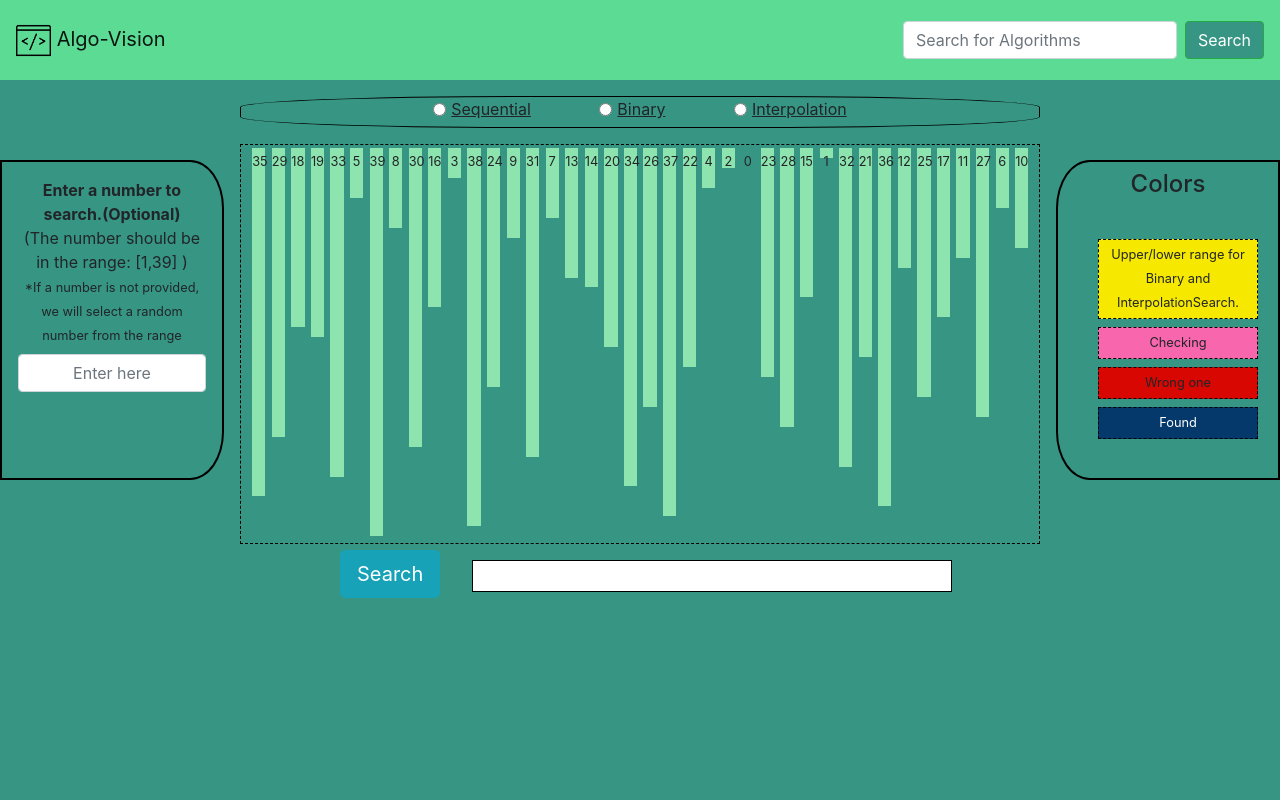
After one commit to pran01/AlgoVision, a Flask app: page /searching in a window 1280 px wide. The commit adds this page. Run offline with Flask 2, Linux system fonts and the light colour scheme; some libraries are stand-ins or nearby versions.

Commit message:
Searching

```diff
--- a/algovision/routes.py
+++ b/algovision/routes.py
@@ -4,3 +4,8 @@ from algovision import app
 @app.route('/',methods=['GET','POST'])
 def home():
     return render_template('home.html')
+
+
+@app.route('/searching',methods=['GET','POST'])
+def searching():
+    return render_template('searching.html')
--- a/algovision/static/css/style.css
+++ b/algovision/static/css/style.css
@@ -1,7 +1,9 @@
+*{
+    margin: 0;
+    padding: 0;
+}
 html,body{
     height: 100%;
-    margin: 0px;
-    padding: 0px;
 }
 
 .full-height{
@@ -17,3 +19,89 @@ html,body{
 a{
     text-decoration: none;
 }
+
+.searching{
+    border: 1px black dashed;
+    width: 50em;
+    height: 25em;
+    margin-top: 1em;
+    padding: 0;
+    padding-left: 0.5em;
+    margin-left: 15em;
+}
+
+.searching-algos{
+    border: 1px black solid;
+    margin-top: 1em;
+    border-radius: 35%;
+    width: 50em;
+    height: 2em;
+}
+
+.form-check{
+    margin: 0em 2em;
+}
+
+.search-parameters{
+    border: 2px black solid;
+    float: left;
+    height: 20em;
+    width: 14em;
+    margin: 0;
+    margin-top: 2em;
+    border-top-right-radius: 15%;
+    border-bottom-right-radius: 15%;
+    padding: 1em;
+}
+
+.colors{
+    border: 2px black solid;
+    float: right;
+    height: 20em;
+    width: 14em;
+    margin: 0;
+    margin-top: 2em;
+    border-top-left-radius: 15%;
+    border-bottom-left-radius: 15%;
+    padding: 0.5em;
+}
+
+.color-item{
+    border: 1px black dashed;
+    height: 5em;
+    width: 10em;
+    margin:0;
+    margin-left: 2em;
+    margin-top: 0.5em;
+    padding: 0.1em;
+}
+
+.color-item-label{
+    font-size: 0.8em;
+}
+
+#chosendiv{
+    border: 1px black solid;
+    margin: 0;
+    width: 30em;
+    float: left;
+    margin-top: 1em;
+    margin-left: 2em;
+    height: 2em;
+    background: white;
+}
+
+#searchbtn{
+    float: left;
+    margin-left: 17em;
+    margin-top: 0.3em;
+}
+
+.code{
+    border:1px solid;
+    width:500px;
+    height:200px;
+    overflow:auto;
+    outline:none;
+    resize:none;
+}
--- /dev/null
+++ b/algovision/static/js/searching.js
@@ -0,0 +1,228 @@
+let searching=document.querySelector(".searching");
+let searchbtn=document.querySelector("#searchbtn");
+let search=document.querySelector("#search");
+let chosen=document.querySelector("#chosen");
+
+for (var a=[],i=0;i<40;++i) a[i]=i;
+
+// http://stackoverflow.com/questions/962802#962890
+function shuffle(array) {
+  var tmp, current, top = array.length;
+  if(top) while(--top) {
+    current = Math.floor(Math.random() * (top + 1));
+    tmp = array[current];
+    array[current] = array[top];
+    array[top] = tmp;
+  }
+  return array;
+}
+
+function heightwise(num){
+    return (num/40)*100;
+}
+
+function sleep(ms) {
+    return new Promise(resolve => setTimeout(resolve, ms));
+}
+
+function getAlgo(name){
+    let group=document.getElementsByName(name);
+    for(let i=0;i<group.length;i++){
+        if(group[i].checked)
+            return group[i].value;
+    }
+    return null;
+}
+
+
+a = shuffle(a);
+a=a.map(heightwise);
+let a_copy=[...a];
+let sorted=a.sort(function(a,b){return a-b;});
+a=[...a_copy];
+
+
+let blockHeight=50;
+let width=50-0.4*40
+
+function randomIntFromInterval(min,max){
+    return Math.floor(Math.random()*(max-min+1)+min);
+}
+
+for (let i=0;i<a.length;i++){
+    let bar=document.createElement("div");
+    bar.style=`height: ${a[i]}%;width:${33/40}em;background:#8ee4af;margin:0.2em;float:left;`;
+    bar.classList.add(`bar${i}`);
+    bar.innerHTML=`<span style="font-size:0.8em;">${(a[i]/100)*40}</span>`;
+    searching.appendChild(bar);
+}
+
+searchbtn.addEventListener("click",()=>StartSearching(),false);
+
+function StartSearching(){
+    let num=document.querySelector("#ToSearch");
+    let num_range=document.querySelector('#ToSearchRange');
+    num_range.style.color="Black";
+    let x;
+    if(num.value){
+        x=num.value;
+        if(x>39||x<1){
+            num_range.style.color="#d80702";//red
+            return ;
+        }
+    }
+    else{
+        x=randomIntFromInterval(1,39);
+        num.value=x;
+    }
+    let Algo=getAlgo('SearchAlgos');
+    if (Algo=="Sequential"){
+        sequentialSearch(x);
+    }
+    else if(Algo=="Binary"){
+        binarySearch(x);
+    }
+    else if(Algo=="Interpolation"){
+        interPolationSearch(x);
+    }
+    else if(Algo==null){
+        chosen.style.color="#d80702";//red
+        chosen.innerHTML="Please Choose an algorithm first.";
+    }
+}
+
+async function sequentialSearch(x){
+    searching.innerHTML=" ";
+    for (let i=0;i<a.length;i++){
+        let bar=document.createElement("div");
+        bar.style=`height: ${a[i]}%;width:${33/40}em;background:#8ee4af;margin:0.2em;float:left`;
+        bar.classList.add(`bar${i}`);
+        bar.innerHTML=`<span style="font-size:0.8em;">${(a[i]/100)*40}</span>`;
+        searching.appendChild(bar);
+    }
+    await sleep(500);
+    chosen.style.color="black";
+    chosen.innerHTML=`Searching for ${x} with Sequential Search...`;
+    for(let i=0;i<a.length;i++){
+        let current_bar=document.querySelector(`.bar${i}`);
+        current_bar.style.backgroundColor="#f866ae";//pink
+        if(a[i]==(x/40)*100){
+            await sleep(250);
+            current_bar.style.backgroundColor="#05386b";//blue
+            break;
+        }
+        else{
+            await sleep(250);
+            current_bar.style.backgroundColor="#d80702";//red
+            await sleep(250);
+            current_bar.style.backgroundColor="#8ee4af";//original
+            continue;
+        }
+    }
+}
+
+async function binarySearch(x){
+    searching.innerHTML=" ";
+    for (let i=0;i<sorted.length;i++){
+        let bar=document.createElement("div");
+        bar.style=`height: ${sorted[i]}%;width:${33/40}em;background:#8ee4af;margin:0.2em;float:left`;
+        bar.classList.add(`bar${i}`);
+        bar.innerHTML=`<span style="font-size:0.8em;">${(sorted[i]/100)*40}</span>`;
+        searching.appendChild(bar);
+    }
+    chosen.style.color="black";
+    chosen.innerHTML=`Searching for ${x} with Binary Search...`;
+    let start=0, end=sorted.length-1;
+    while (start<=end){
+        let start_bar=document.querySelector(`.bar${start}`);
+        let end_bar=document.querySelector(`.bar${end}`);
+        start_bar.style.backgroundColor="#f7e800";//yellow
+        end_bar.style.backgroundColor="#f7e800";//yellow
+        await sleep(1000);
+        let mid=Math.floor((start + end)/2);
+        let mid_bar=document.querySelector(`.bar${mid}`);
+        mid_bar.style.backgroundColor="#f866ae";//pink
+        await sleep(250);
+        if (sorted[mid]==(x/40)*100){
+            mid_bar.style.backgroundColor="#05386b";//blue
+            if(start!=mid){start_bar.style.backgroundColor="#8ee4af";}//original
+            if(end!=mid){end_bar.style.backgroundColor="#8ee4af";}//original
+            break;
+        }
+        else if (sorted[mid] < (x/40)*100){
+            mid_bar.style.backgroundColor="#d80702"//red;
+            start = mid + 1;
+            await sleep(250);
+            mid_bar.style.backgroundColor="#8ee4af"//original;
+        }
+        else{
+            mid_bar.style.backgroundColor="#d80702"//red;
+            end = mid - 1;
+            await sleep(250);
+            mid_bar.style.backgroundColor="#8ee4af"//original;
+        }
+        start_bar.style.backgroundColor="#8ee4af"//original;
+        end_bar.style.backgroundColor="#8ee4af"//original;
+    }
+}
+
+async function interPolationSearch(x){
+    searching.innerHTML=" ";
+    for (let i=0;i<sorted.length;i++){
+        let bar=document.createElement("div");
+        bar.style=`height: ${sorted[i]}%;width:${33/40}em;background:#8ee4af;margin:0.2em;float:left`;
+        bar.classList.add(`bar${i}`);
+        bar.innerHTML=`<span style="font-size:0.8em;">${(sorted[i]/100)*40}</span>`;
+        searching.appendChild(bar);
+    }
+    chosen.style.color="black";
+    chosen.innerHTML=`Searching for ${x} with Interpolation Search...`;
+    let lo=0,hi=(sorted.length)-1;
+    while ((lo<=hi)&&((x/40)*100>=sorted[lo])&&((x/40)*100<=sorted[hi])){
+        let lo_bar=document.querySelector(`.bar${lo}`);
+        let high_bar=document.querySelector(`.bar${hi}`);
+        lo_bar.style.backgroundColor="#f7e800";//yellow
+        high_bar.style.backgroundColor="#f7e800";//yellow
+        await sleep(500);
+        if(lo==hi){
+            lo_bar.style.backgroundColor="#f866ae";//pink
+            await sleep(500);
+            if(sorted[lo]==(x/40)*100){
+                lo_bar.style.backgroundColor="#05386b";//blue
+                high_bar.style.backgroundColor="#8ee4af";//original
+                await sleep(500);
+                break;
+            }
+            else{
+                lo_bar.style.backgroundColor="#8ee4af";//original
+                high_bar.style.backgroundColor="#8ee4af";//original
+                await sleep(500);
+                break;
+            }
+        }
+        let pos=Math.floor(lo + (((hi-lo)/(sorted[hi]-sorted[lo]))*((x/40)*100 - sorted[lo])));
+        let pos_bar=document.querySelector(`.bar${pos}`);
+        pos_bar.style.backgroundColor="#f866ae";
+        await sleep(500);
+        if(sorted[pos]==(x/40)*100){
+            pos_bar.style.backgroundColor="#05386b";//blue
+            lo_bar.style.backgroundColor="#8ee4af";//original
+            high_bar.style.backgroundColor="#8ee4af";//original
+            await sleep(500);
+            break;
+        }
+        else if (sorted[pos]>(x/40)*100){
+            pos_bar.style.backgroundColor="#8ee4af";//original
+            await sleep(500);
+            hi=pos-1;
+        }
+        else{
+            pos_bar.style.backgroundColor="#8ee4af";//original
+            lo=pos+1;
+            await sleep(500);
+        }
+        lo_bar.style.backgroundColor="#8ee4af";//original
+        high_bar.style.backgroundColor="#8ee4af";//original
+        await sleep(500);
+    }
+}
--- a/algovision/templates/home.html
+++ b/algovision/templates/home.html
@@ -7,7 +7,7 @@
 {% block body %}
 <div class="full-height" style="background: #379683;">
 <nav class="navbar navbar-light" style="background: #5cdb95; height: 5em;">
-    <a class="navbar-brand">
+    <a class="navbar-brand" href="{{url_for('home')}}">
         <img src="{{url_for('static',filename='images/code.png')}}" width="35" height="35" alt="Algovision" loading="lazy">
         <span class="hide">Algo-Vision</span>
     </a>
@@ -18,7 +18,9 @@
 </nav>
 <h1 class="text-center" style="margin-top: 10%;">Type of Algorithm</h1>
 <div class="container" style="border: 1px black solid; border-radius: 10px; margin-top: 2em; padding: 2em;">
-    <a type="button" class=" btn btn-outline-primary" href="{{url_for('searching')}}" style="color: black;">Searching</a>
+    <a type="button" class=" btn btn-info btn-lg col-3" href="{{url_for('searching')}}" style="color: black; margin-left: 3em;">Searching</a>
+    <a type="button" class=" btn btn-info btn-lg col-3" href="{{url_for('searching')}}" style="color: black; margin-left: 3em;">Sorting</a>
+    <a type="button" class=" btn btn-info btn-lg col-3" href="{{url_for('searching')}}" style="color: black; margin-left: 3em;">Path Finder</a>
 </div>
 
 </div>
--- a/algovision/templates/layout.html
+++ b/algovision/templates/layout.html
@@ -44,7 +44,6 @@
                 integrity="sha384-OgVRvuATP1z7JjHLkuOU7Xw704+h835Lr+6QL9UvYjZE3Ipu6Tp75j7Bh/kR0JKI"
                 crossorigin="anonymous">
         </script>
-        <script src="{{url_for('static',filename='js/new.js')}}"></script>
-        <script src="{{url_for('static',filename='js/calendar.js')}}"></script>
+        <script src="{{url_for('static',filename='js/searching.js')}}"></script>
 </body>
 </html>
--- /dev/null
+++ b/algovision/templates/searching.html
@@ -0,0 +1,211 @@
+{% extends 'layout.html' %}
+{% block head %}
+<title>Searching</title>
+{% endblock %}
+
+{% block body %}
+<div class="full-height" style="background: #379683;">
+    <nav class="navbar navbar-light" style="background: #5cdb95; height: 5em;">
+        <a class="navbar-brand">
+            <img src="{{url_for('static',filename='images/code.png')}}" width="35" height="35" alt="Algovision" loading="lazy">
+            <span class="hide">Algo-Vision</span>
+        </a>
+        <form class="form-inline">
+          <input class="form-control mr-2" type="search" placeholder="Search for Algorithms" aria-label="Search">
+          <button class="btn btn-success my-2 my-sm-0" type="submit" style="background: #379683;">Search</button>
+        </form>
+    </nav>
+    <div class="container searching-algos text-center">
+        <div class="form-check form-check-inline">
+            <input class="form-check-input" type="radio" name="SearchAlgos" id="searchAlgo1" value="Sequential">
+            <label class="form-check-label" for="inlineRadio1"><u><a data-toggle="modal" data-target="#SequentialModal">Sequential</a></u></label>
+        </div>
+        <div class="form-check form-check-inline">
+            <input class="form-check-input" type="radio" name="SearchAlgos" id="searchAlgo2" value="Binary">
+            <label class="form-check-label" for="inlineRadio2"><u><a data-toggle="modal" data-target="#BinaryModal">Binary</a></u></label>
+        </div>
+        <div class="form-check form-check-inline">
+            <input class="form-check-input" type="radio" name="SearchAlgos" id="searchAlgo3" value="Interpolation">
+            <label class="form-check-label" for="inlineRadio3"><u><a data-toggle="modal" data-target="#InterpolationModal">Interpolation</a></u></label>
+        </div>
+    </div>
+    <div class="container search-parameters">
+        <form>
+            <div class="form-group">
+                <label class="text-center" for="ToSearch" id="ToSearchLabel">
+                    <b>Enter a number to search.(Optional)</b><br>
+                    <span id="ToSearchRange">(The number should be in the range: [1,39] )</span><br>
+                    <span style="font-size: 0.8em;">*If a number is not provided,
+                        we will select a random number from the range</span>
+                </label>
+                <input type="text" class="form-control text-center" id="ToSearch" placeholder="Enter here">
+            </div>
+        </form>
+    </div>
+    <div class="container colors text-center">
+        <h4>Colors</h4><br>
+        <div class="color-item text-center" style="background: #f7e800;"><span class="color-item-label">Upper/lower range for Binary and InterpolationSearch.</span></div>
+        <div class="color-item text-center" style="background: #f866ae; height: 2em;"><span class="color-item-label">Checking</span></div>
+        <div class="color-item text-center" style="background: #d80702; height: 2em;"><span class="color-item-label">Wrong one</span></div>
+        <div class="color-item text-center" style="background: #05386b; height: 2em; color: white;"><span class="color-item-label text-center">Found</span></div>
+    </div>
+    <div class="container searching text-center">
+
+    </div>
+    <div class="text-center" id="search">
+    <button class="btn btn-info btn-lg" id="searchbtn">Search</button>
+    <div id="chosendiv">
+        <span id="chosen"></span>
+    </div>
+    </div>
+</div>
+
+<!--SequentialSearchModal-->
+<div class="modal fade" id="SequentialModal" tabindex="-1" role="dialog" aria-labelledby="exampleModalScrollableTitle" aria-hidden="true">
+    <div class="modal-dialog modal-dialog-scrollable" role="document">
+        <div class="modal-content">
+        <div class="modal-header">
+            <h5 class="modal-title" id="exampleModalScrollableTitle">Sequential Search</h5>
+            <button type="button" class="close" data-dismiss="modal" aria-label="Close">
+                <span aria-hidden="true">&times;</span>
+            </button>
+        </div>
+        <div class="modal-body" >
+        <pre>
+            <b>Language:</b> Javascript
+            <b style="font-size:larger;">Code: </b>
+            function sequentialSearch(arr,x){
+                let n=arr.length;
+                //check every element linearly
+                for (i=0;i&lt;n;i++){
+                    if(arr[i]==x)
+                    return i;
+                }
+                return -1;
+            }
+        </pre>
+        </div>
+        <div class="modal-footer">
+            <a type="button" class="btn btn-info" href="https://www.geeksforgeeks.org/linear-search/">More Info</a>
+            <button class="btn btn-danger" data-dismiss="modal">Close</button>
+        </div>
+        </div>
+    </div>
+</div>
+
+
+<!--BinarySearchModal-->
+<div class="modal fade" id="BinaryModal" tabindex="-1" role="dialog" aria-labelledby="exampleModalScrollableTitle" aria-hidden="true">
+    <div class="modal-dialog modal-dialog-scrollable" role="document">
+        <div class="modal-content">
+        <div class="modal-header">
+            <h5 class="modal-title" id="exampleModalScrollableTitle">Binary Search</h5>
+            <button type="button" class="close" data-dismiss="modal" aria-label="Close">
+                <span aria-hidden="true">&times;</span>
+            </button>
+        </div>
+        <div class="modal-body" >
+        <pre>
+<b style="font-size:larger;">Language:</b> <b>Javascript</b>
+<b style="font-size:larger;">Code: </b>
+function binarySearch(arr,x){
+    <span style="color: gray;">//Binary Search requires the array to be sorted.</span>
+    let n=arr.length-1;
+    let mid=Math.floor(n/2);
+    <span style="color: gray;">//we will try the recursive approach in this.</span>
+    if (n>=1){
+        if (arr[mid]==x){
+            <span style="color: gray;">//if the middle value if the required number,</span>
+            <span style="color: gray;">//return the middle index.</span>
+            return mid;
+        }
+        else if (arr[mid]&lt;x){
+            <span style="color: gray;">//if middle value is less than x,</span>
+            <span style="color: gray;">//we search the right side of the array.</span>
+            return binarySearch(arr.slice(mid+1,),x);
+        }
+        else if(arr[mid]>x){
+            <span style="color: gray;">//if middle value is more than x,</span>
+            <span style="color: gray;">//we search the left side of the array.</span>
+            return binarySearch(arr.slice(0,mid),x);
+        }
+    }
+    else{
+        <span style="color: gray;">//if length of the array becomes 0,</span>
+        <span style="color: gray;">//x is not in array, we return -1.</span>
+        return -1;
+    }
+}
+        </pre>
+        </div>
+        <div class="modal-footer">
+            <a type="button" class="btn btn-info" href="https://www.geeksforgeeks.org/binary-search/">More Info</a>
+            <button class="btn btn-danger" data-dismiss="modal">Close</button>
+        </div>
+        </div>
+    </div>
+</div>
+
+
+<!--InterPolationModal-->
+<div class="modal fade" id="InterpolationModal" tabindex="-1" role="dialog" aria-labelledby="exampleModalScrollableTitle" aria-hidden="true">
+    <div class="modal-dialog modal-dialog-scrollable" role="document">
+        <div class="modal-content">
+        <div class="modal-header">
+            <h5 class="modal-title" id="exampleModalScrollableTitle">Interpolation Search</h5>
+            <button type="button" class="close" data-dismiss="modal" aria-label="Close">
+                <span aria-hidden="true">&times;</span>
+            </button>
+        </div>
+        <div class="modal-body" >
+        <pre>
+<b style="font-size:larger;">Language:</b> <b>Javascript</b>
+*An improvement over binary search for instances where,
+the values in a sorted array are uniformly distributed.
+Binary Search always goes to the middle element to check.
+On the other hand, interpolation search may go to
+different locations according to the value of the key being searched.
+<b style="font-size:larger;">Code: </b>
+function interpolationSearch(arr,x){
+    let lo=0,hi=(arr.length)-1;
+    <span style="color: gray;">//x has to be in the range [lo,hi]</span>
+    while ((lo<=hi)&&(x>=arr[lo])&&(x<=arr[hi])){
+        if(lo==hi){
+            <span style="color: gray;">//when lo=hi the array will contain only one value.</span>
+            if(arr[lo]==x)
+            <span style="color: gray;">//if that value is x, return the index.</span>
+                return lo;
+            else
+                return -1;
+        }
+        <span style="color: gray;">// The case: lo&lt;hi
+        // The idea of formula is to return higher value of pos
+        // when element to be searched is closer to arr[hi]. And
+        // smaller value when closer to arr[lo]</span>
+        let pos=lo + (((hi-lo)/(arr[hi]-arr[lo]))*(x - arr[lo]));
+        if(arr[pos]==x){
+            return pos;
+        }
+        else if (arr[pos]>x){
+            <span style="color: gray;">//if x is less than the value at probe,
+            //we select pos from the left part.</span>
+            hi=pos-1;
+        }
+        else{
+            <span style="color: gray;">//if x is more than the value at probe, we select pos from the right part.</span>
+            lo=pos+1;
+        }
+    }
+    return -1;
+}
+        </pre>
+        </div>
+        <div class="modal-footer">
+            <a type="button" class="btn btn-info" href="https://www.geeksforgeeks.org/interpolation-search/">More Info</a>
+            <button class="btn btn-danger" data-dismiss="modal">Close</button>
+        </div>
+        </div>
+    </div>
+</div>
+
+{% endblock %}
```
Also changed, not shown: algovision/static/js/test.js (added, +26 -0 lines).
